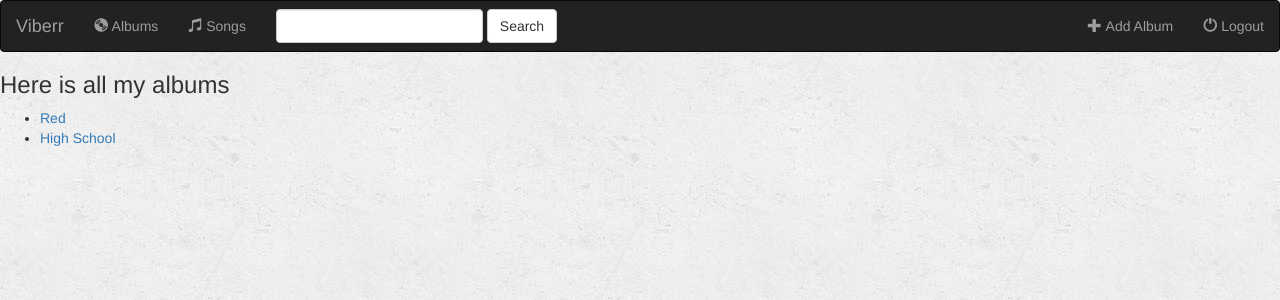
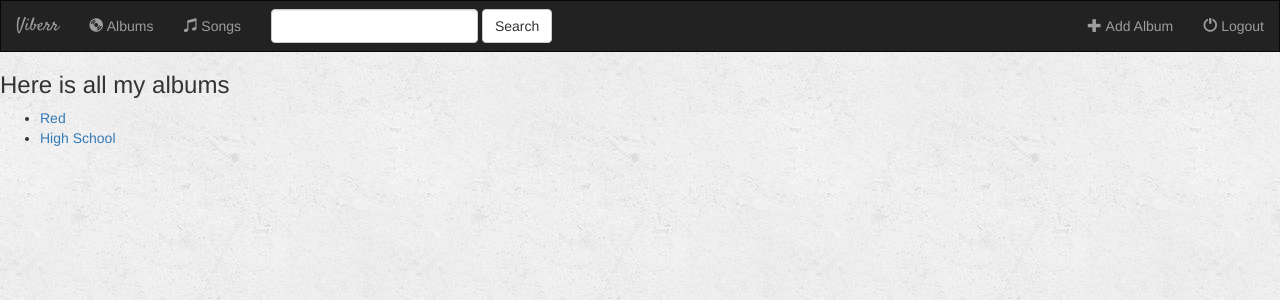
Before and after one commit to ludwigwittgenstein2/website, a Django app: page /music/ in a window 1280 px wide. Shown: the top 300 px of the page. Run offline with Django 3.2, Linux system fonts and the light colour scheme; data comes from the database, SQL or seed files in the repository; some libraries are stand-ins or nearby versions.

Commit message:
viberr logo
Logo

```diff
--- a/music/static/music/style.css
+++ b/music/static/music/style.css
@@ -2,3 +2,13 @@ body
 {
   background: white url('images/background.png');
 }
+
+.navbar{
+  border-radius: 0;
+
+}
+
+.navbar-brand{
+  font-family: 'Satisfy', cursive;
+
+}
```
